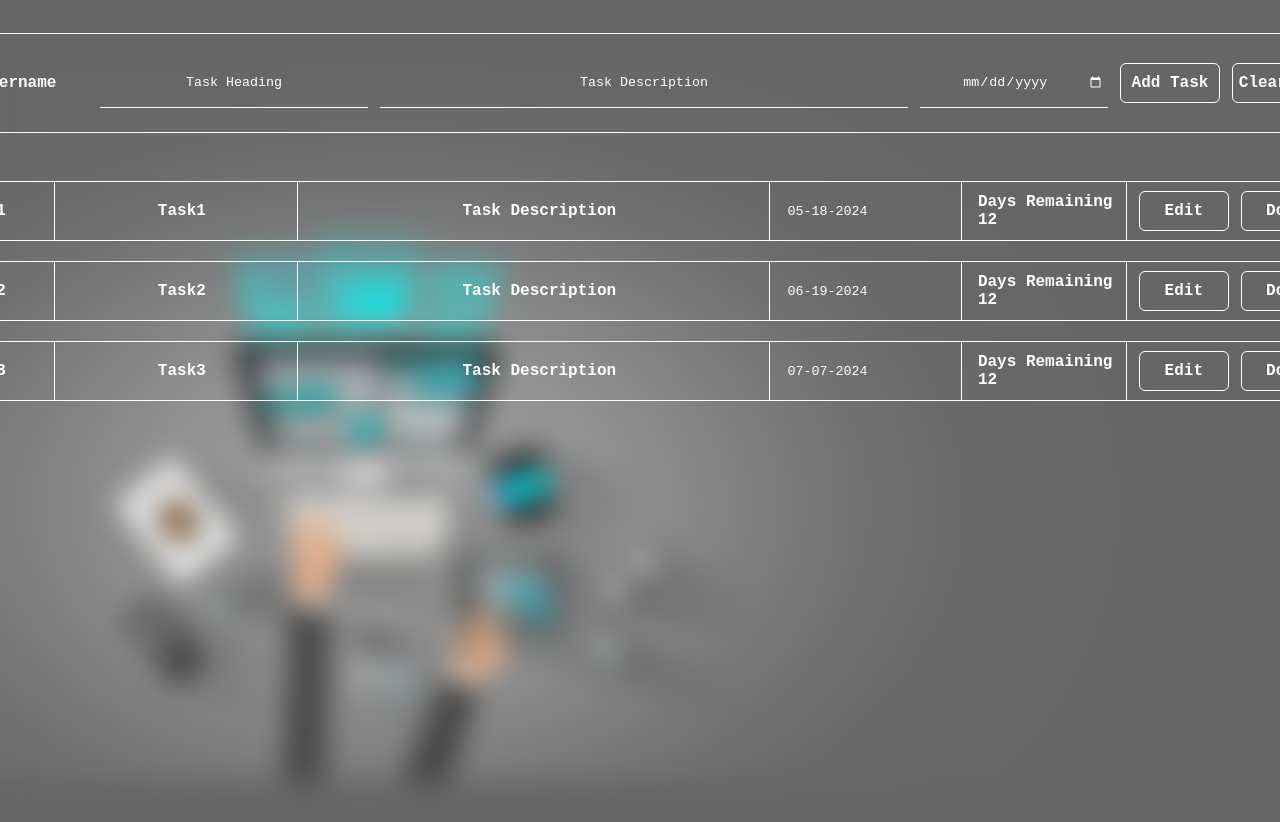
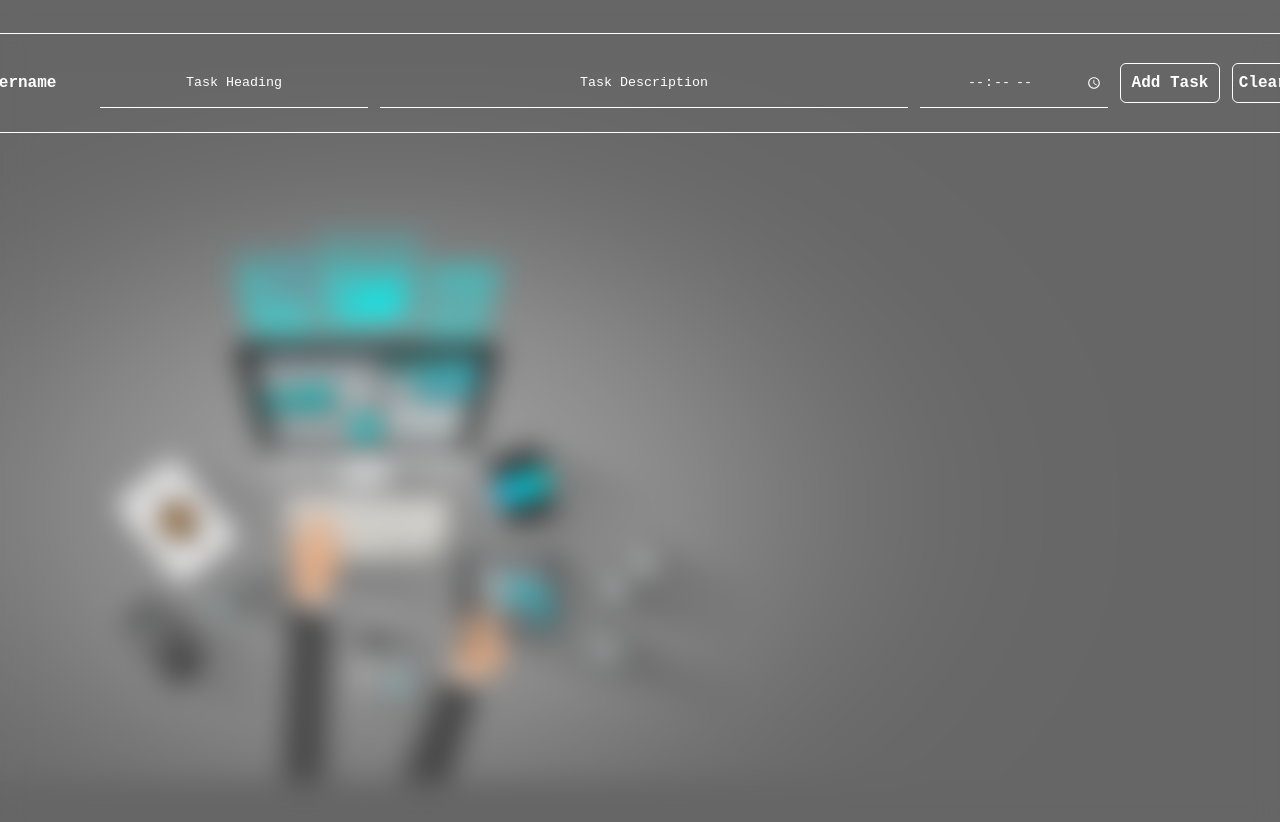
Before and after one commit to AzmatullaKhan/todo-list, a React (Create React App) app: page / in a window 1280 px wide. Shown: the top 822 px of the page. Built offline with nearby package versions, Linux system fonts and the light colour scheme.

Commit message:
Add task, clear All, Done buttons logic has been completed and need to complete Edit logic

```diff
--- a/src/pages/home.css
+++ b/src/pages/home.css
@@ -123,7 +123,7 @@ li{
     text-align: center;
     margin: 0px 6px;
 }
-.input-enddate{
+.input-endtime{
     height:40px;
     width:180px;
     box-sizing: content-box;
@@ -139,6 +139,7 @@ li{
     text-align: center;
     margin: 0px 6px;
     color-scheme: #fff;
+    cursor: pointer;
 }
 .button-addtask{
     height:40px;
@@ -222,7 +223,7 @@ li{
     justify-content: center;
     align-items: center;
 }
-.p-enddate{
+.p-endtime{
     height:60px;
     width:180px;
     box-sizing: border-box;
--- a/src/pages/home.js
+++ b/src/pages/home.js
@@ -1,50 +1,131 @@
 import './home.css'
-import { task } from '../tasks';
+// import { task } from '../tasks';
 export const Home=()=>{
 
-    function getTodayDate() {
+    let count=Number(1);
+
+    function getTodayTime() {
         const today = new Date();
-        const year = today.getFullYear();
-        const month = String(today.getMonth() + 1).padStart(2, '0');
-        const day = String(today.getDate()).padStart(2, '0');
-        return `${year}-${month}-${day}`;
+        const hours = today.getHours();
+        const minutes = today.getMinutes();
+        return hours+":"+minutes;
       }
 
     const clearAll=()=>{
         document.getElementById('input_taskheading').value=""
         document.getElementById('input_taskdescription').value=""
-        document.getElementById('input_enddate').value=""
+        document.getElementById('input_endtime').value=""
     }
 
+    function is_alpha_contain(sender_alpha_contain){
+        for(let i=0;i<sender_alpha_contain.length;i++){
+            if(sender_alpha_contain[i]!==" "){
+                return true;
+            }
+          }
+          return false;
+    }
+
+    const addTask=()=>{
+
+        let thead=document.getElementById('input_taskheading').value
+        let tdesc=document.getElementById('input_taskdescription').value
+        let tend=document.getElementById('input_endtime').value
+
+        if(is_alpha_contain(thead.toLowerCase()) && is_alpha_contain(tdesc.toLowerCase()) && tend!==""){
+            let hours_end=tend.slice(0,2)
+            let minutes_end=tend.slice(3,5)
+            if(hours_end[0]==='0')
+                hours_end=hours_end[1]
+            if(minutes_end[0]==='0')
+                minutes_end=minutes_end[1]
+
+            const time=new Date()
+            let hours_now=time.getHours()
+            let minutes_now=time.getMinutes()
+            if(hours_now[0]==='0')
+                hours_now=hours_now[1]
+            if(minutes_now[0]==='0')
+                minutes_now=minutes_now[1]
+
+            let minutes_left=(Number(hours_end)-Number(hours_now))*60+(Number(minutes_end)-Number(minutes_now))
+
+            document.getElementById('input_taskheading').value=""
+            document.getElementById('input_taskdescription').value=""
+            document.getElementById('input_endtime').value=""
+
+            let task_container=document.getElementById('task_container')
+
+            let each_task=document.createElement('div')
+            each_task.className='each-task'
+            each_task.id='task_'+count
+
+            let p_sno=document.createElement('p')
+            p_sno.className='p-sno'
+            p_sno.textContent=count
+
+            let p_taskheading=document.createElement('p')
+            p_taskheading.className='p-taskheading'
+            p_taskheading.textContent=thead
+
+            let p_taskdescription=document.createElement('p')
+            p_taskdescription.className='p-taskdescription'
+            p_taskdescription.textContent=tdesc
+
+            let p_endtime=document.createElement('p')
+            p_endtime.className='p-endtime'
+            p_endtime.textContent="End Time:"+tend
+
+            let p_remainingdays=document.createElement('p')
+            p_remainingdays.className='p-remainingDays'
+            p_remainingdays.textContent="Time left :"+minutes_left+" minutes."
+
+            let button_edit=document.createElement('button')
+            button_edit.className='button-edit'
+            button_edit.innerHTML='Edit'
+
+            let button_done=document.createElement('button')
+            button_done.className='button-done'
+            button_done.innerHTML='Done'
+            button_done.id='button_'+count
+            button_done.addEventListener('click', (e)=>{
+                task_container.removeChild(document.getElementById('task_'+e.target.id.slice(7,8)))
+                console.log(document.querySelector('.task-container'))
+            })
+
+            each_task.appendChild(p_sno)
+            each_task.appendChild(p_taskheading)
+            each_task.appendChild(p_taskdescription)
+            each_task.appendChild(p_endtime)
+            each_task.appendChild(p_remainingdays)
+            each_task.appendChild(button_edit)
+            each_task.appendChild(button_done)
+
+            task_container.appendChild(each_task)
+
+            count=count+1
+
+        }
+        else{
+            alert('Enter the details that are asked properly')
+        }
+        console.log(document.querySelector('.task-container'))
+
+
+    }
 
     return(
         <div className="todolist-background">
             <div className='todolist-container'>
-                <div className='todolist-head'>
-
-                </div>
                 <div className='addtask-container'>
                     <p className='username'>Username</p>
                     <input type='text' className='input-taskheading' placeholder='Task Heading' id='input_taskheading'/>
                     <input type='text' className='input-taskdescription' placeholder='Task Description' id='input_taskdescription'/>
-                    <input type='date' className='input-enddate' min={getTodayDate()} id='input_enddate'/>
-                    <button className='button-addtask'>Add Task</button>
+                    <input type='time' className='input-endtime' min={getTodayTime()} id='input_endtime'/>
+                    <button className='button-addtask' onClick={addTask}>Add Task</button>
                     <button className='button-clearall' onClick={clearAll}>Clear All</button>
                 </div>
-                <div className='task-container'>
-                    {task.map((element) =>(
-                        <li key={element.sno}>
-                            <div className='each-task'>
-                                <p className='p-sno'>{element.sno}</p>
-                                <p className='p-taskheading'>{element.taskHeading}</p>
-                                <p className='p-taskdescription'>{element.taskDescription}</p>
-                                <p className='p-enddate'><input type='text' className='enddate' value={element.taskEnddate} readOnly/></p>
-                                <p className='p-remainingDays' id='days_remaining'>Days Remaining 12</p>
-                                <button className='button-edit'>Edit</button>
-                                <button className='button-done'>Done</button>
-                            </div>
-                        </li>
-                    ))}
+                <div className='task-container' id='task_container'>
                 </div>
             </div>
         </div>
--- a/src/tasks.js
+++ /dev/null
@@ -1,5 +0,0 @@
-export const task=[
-    {sno:1, taskHeading:"Task1", taskDescription:"Task Description", taskEnddate:"05-18-2024"},
-    {sno:2, taskHeading:"Task2", taskDescription:"Task Description", taskEnddate:"06-19-2024"},
-    {sno:3, taskHeading:"Task3", taskDescription:"Task Description", taskEnddate:"07-07-2024"},
-]
```
Also changed, not shown: src/users.js (deleted).
